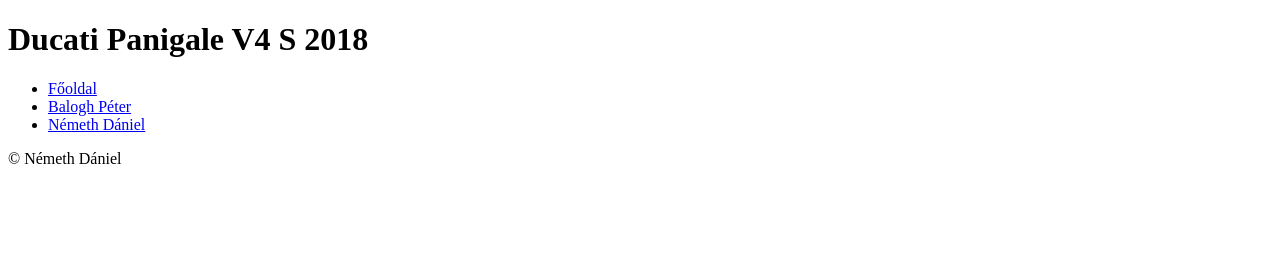
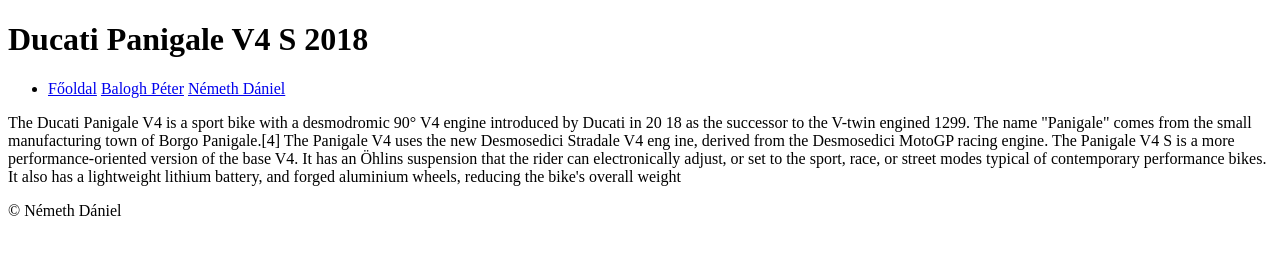
Before and after one commit to baloghp9408/csoportfeladat, a plain HTML site: page nemethdaniel.html in a window 1280 px wide. Drawn offline with Linux system fonts and the light colour scheme.

Commit message:
nemeth szerk

```diff
--- a/nemethdaniel.html
+++ b/nemethdaniel.html
@@ -9,11 +9,24 @@
     <h1>Ducati Panigale V4 S 2018</h1>
 <nav class="menu">
     <ul>
-        <li><a href="index.html">Főoldal</a></li>
-        <li><a href="baloghpeter.html">Balogh Péter</a></li>
-        <li><a href="nemethdaniel.html">Németh Dániel</a></li>
+        <li>
+        <a href="index.html">Főoldal</a>
+        <a href="baloghpeter.html">Balogh Péter</a>
+        <a href="nemethdaniel.html">Németh Dániel</a>
+        </li>
     </ul>
 </nav>
+<p>The Ducati Panigale V4 is a sport bike with a desmodromic 90° V4 engine introduced by Ducati in 20
+     18 as the successor to the V-twin engined 1299.
+     The name "Panigale" comes from the small manufacturing town of Borgo
+ Panigale.[4] The Panigale V4 uses the new Desmosedici Stradale V4 eng
+ ine, derived from the Desmosedici MotoGP racing engine.
+The Panigale V4 S is a more performance-oriented version of the base V4.
+It has an Öhlins suspension that the rider can electronically adjust, or set
+to the sport, race, or street modes typical of contemporary performance bikes.
+It also has a lightweight lithium battery, and forged aluminium wheels,
+reducing the bike's overall weight
+</p>
 
 
 <footer>© Németh Dániel</footer>
```
